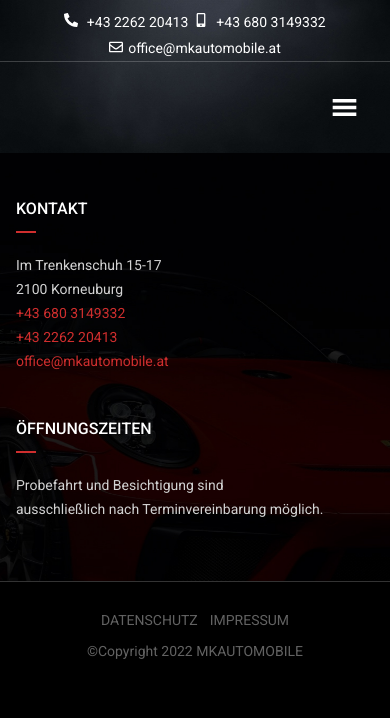
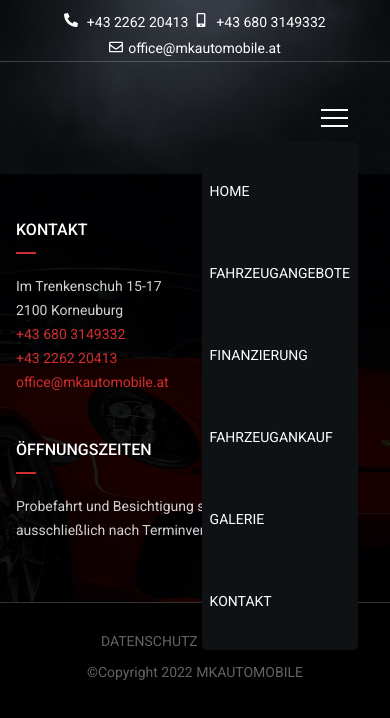
Before and after one commit to nemajeri/MKAutomobile, a React (Create React App) app: page / in a window 390 px wide. Shown: the top 718 px of the page. Built offline with nearby package versions, Linux system fonts and the light colour scheme.

Commit message:
Added Toggle to Search and Menu

```diff
--- a/src/components/Navbar/Navbar.css
+++ b/src/components/Navbar/Navbar.css
@@ -50,25 +50,29 @@
 }
 
 .mka__navbar-menu_container {
-    display: flex;
-    justify-content: flex-end;
-    align-items: flex-end;
-    flex-direction: column;
-
-    text-align: start;
-    background-color: black;
-    padding: 2rem 7rem;
+    background-color: #0f1215;
     position: absolute;
     top: 40px;
     right: 0;
     margin-top: 0.5rem;
-    min-width: 210px;
     border-radius: 5px;
-    box-shadow: 0 0 5 rgba(0,0,0,0,0.2);
 }
 
 .mka__navbar-menu_container p {
     margin: 1rem 0;
+}
+
+.mka__search-div {
+    background: #0e0e0ed1;
+    display: block;
+    margin: 0;
+    padding: 15px;
+    position: absolute;
+    right: 0;
+    width: 327px;
+    z-index: 888;
+    border-radius: 0;
+    border-top: 5px solid #db2d2e;
 }
 
 @media (min-width: 992px){
@@ -91,6 +95,9 @@
         float: right;
     }
 
+    .mka__navbar-menu_container {
+        width: auto;
+    }
 
 }
 
--- a/src/components/Navbar/Navbar.jsx
+++ b/src/components/Navbar/Navbar.jsx
@@ -1,13 +1,12 @@
 import React from 'react'
 import './Navbar.css'
 import { useState } from 'react'
-import { AiOutlineClose } from 'react-icons/ai'
-import { GiHamburgerMenu } from 'react-icons/gi'
 import { FaSearch } from 'react-icons/fa'
+import Hamburger from 'hamburger-react'
 
 
 function Navbar() {
-  const [toggleMenu, setToggleMenu] = useState(false)
+  const [toggleMenu, setToggleMenu] = useState(true)
   const [toggleSearch, setSearchWindow] = useState(false)
   return (
     <div className='mka__navbar'>
@@ -19,15 +18,18 @@ function Navbar() {
            <p><a href='/fahrzeugankauf'>FAHRZEUGANKAUF</a></p>
            <p><a href='/galerie'>GALERIE</a></p>
            <p><a href='/kontakt'>KONTAKT</a></p>
-           <p><i><FaSearch /></i></p>
+           <p><i><FaSearch onClick={() => setSearchWindow(!toggleSearch)} /></i></p>
+           {
+            toggleSearch ?
+              <div className='mka__search-div'>
+              < input type="text"/>
+              </div>
+           : null
+          }
         </div>
         <div className='mka__navbar-menu'>
-          {toggleMenu
-          ? <AiOutlineClose color="#fff" size={27} onClick={() => setToggleMenu(false)} />
-          : <GiHamburgerMenu color="#fff" size={27} onClick={() => setToggleMenu(true)} />
-          }
-          {
-            toggleMenu && (
+        {
+            toggleMenu ?
               <div className='mka__navbar-menu_container scale scale-up-center'>
                 <div className='mka__navbar-menu_container-links'>
                 <p><a href='/'>HOME</a></p>
@@ -38,8 +40,9 @@ function Navbar() {
            <p><a href='/kontakt'>KONTAKT</a></p>
                 </div>
               </div>
-            )
+           : null
           }
+          <Hamburger color="#fff" direction="right" duration="0.1" size={27} onClick={() => setToggleMenu(!toggleMenu)} />
         </div>
       </div>
     </div>
```
